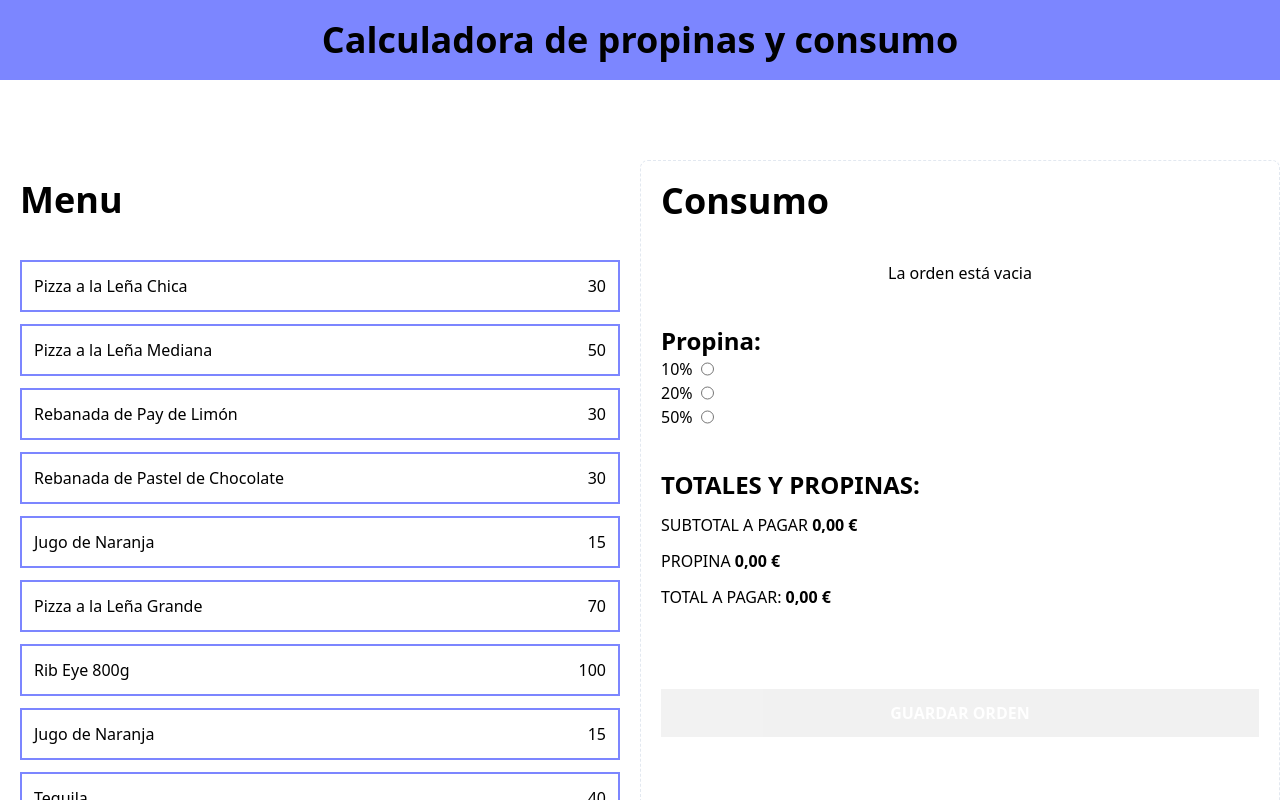
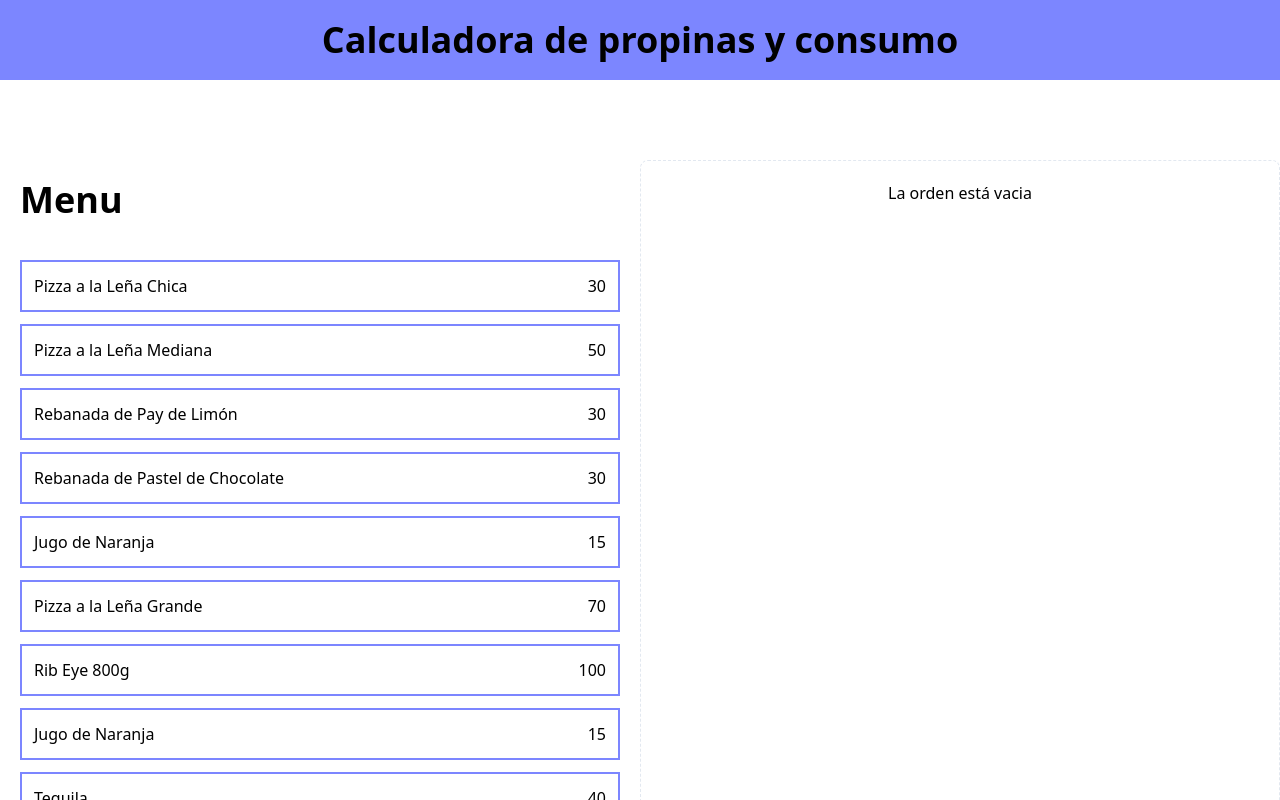
Before and after one commit to alvisEcheverria/tip_calculator, a React (Vite) app: page / in a window 1280 px wide. Shown: the top 800 px of the page. Built offline with nearby package versions, Linux system fonts and the light colour scheme.

Commit message:
finished

```diff
--- a/src/App.tsx
+++ b/src/App.tsx
@@ -30,6 +30,9 @@ function App() {
           </ul>
         </div>
         <div className="border border-dashed border-slate-200 p-5 rounded-lg space-y-10">
+          {
+            orders.length ? (
+              <>
                 <OrderContents
                   orders={orders}
                   removeItem={removeItem}
@@ -45,10 +48,14 @@ function App() {
                   tip={tip}
                   placeOrder={placeOrder}
                 />
+              </>
+            ) :
+              <p className='text-center'>La orden está vacia</p>
+          }
         </div>
       </main>
     </>
   )
-}
+};
 
 export default App;
--- a/src/components/OrderContents.tsx
+++ b/src/components/OrderContents.tsx
@@ -12,10 +12,7 @@ export const OrderContents = ({ orders, removeItem } : OrderContentsProps) => {
       <h2 className="text-4xl font-black">Consumo</h2>
       <ul className='space-y-3 mt-5'>
         {
-          orders.length === 0 ?
-            <p className='text-center'>La orden está vacia</p>
-            : (
-            orders.map((orderItem: OrderItem)=> (
+          orders.map((orderItem: OrderItem)=> (
               <li className='flex justify-between items-center border-t border-gray-300 py-5 last-of-type:border-b'
                 key={orderItem.id}>
                 <div>
@@ -32,8 +29,7 @@ export const OrderContents = ({ orders, removeItem } : OrderContentsProps) => {
                   X
                 </button>
               </li>
-            ))
-          )
+          ))
         }
       </ul>
     </>
--- a/src/components/OrdersTotal.tsx
+++ b/src/components/OrdersTotal.tsx
@@ -8,7 +8,7 @@ type OrdersTotalProps = {
     placeOrder: ()=> void;
 }
 
-export const OrdersTotal = ({ orders, tip }: OrdersTotalProps) => {
+export const OrdersTotal = ({ orders, tip, placeOrder }: OrdersTotalProps) => {
 
     const subtotalAmount = useMemo(()=> orders.reduce((acc, el) => acc + (el.price * el.quantity) , 0), [orders]);
     const tipAmount = useCallback(()=> subtotalAmount * tip, [ tip, subtotalAmount ]);
@@ -33,10 +33,11 @@ export const OrdersTotal = ({ orders, tip }: OrdersTotalProps) => {
             </div>
             <button className="w-full bg-black p-3 uppercase
                 disabled:opacity-5 text-white font-bold mt-10"
-                disabled={subtotalAmount === 0}>
+                disabled={subtotalAmount === 0}
+                onClick={placeOrder}>
                 guardar orden
             </button>
         </>
 
     )
-}
+};
--- a/src/components/TipPercentageForm.tsx
+++ b/src/components/TipPercentageForm.tsx
@@ -5,7 +5,7 @@ type TipPecentageFormProp = {
     setTip: Dispatch<SetStateAction<number>>;
 };
 
-export const TipPercentageForm = ({ setTip } : TipPecentageFormProp) => {
+export const TipPercentageForm = ({ tip, setTip } : TipPecentageFormProp) => {
 
     const tipOptions = [
         {
@@ -30,16 +30,17 @@ export const TipPercentageForm = ({ setTip } : TipPecentageFormProp) => {
             <h3 className="font-black text-2xl">Propina:</h3>
             <form>
                 {
-                    tipOptions.map(tip =>(
-                        <div key={tip.id}
+                    tipOptions.map(tipOption =>(
+                        <div key={tipOption.id}
                             className="flex gap-2">
-                            <label htmlFor={tip.id}>{tip.label} </label>
+                            <label htmlFor={tipOption.id}>{tipOption.label} </label>
                             <input
                                 type="radio"
-                                id={tip.id}
-                                name="tip"
-                                value={tip.value}
+                                id={tipOption.id}
+                                name="tipOption"
+                                value={tipOption.value}
                                 onChange={e => setTip(Number(e.target.value))}
+                                checked={tipOption.value === tip}
                             />
                         </div>
                     ))
@@ -47,4 +48,4 @@ export const TipPercentageForm = ({ setTip } : TipPecentageFormProp) => {
             </form>
         </div>
     )
-}
+};
--- a/src/hooks/useOrder.ts
+++ b/src/hooks/useOrder.ts
@@ -23,12 +23,12 @@ export const useOrder = ()=> {
     const removeItem = (itemId: Items["id"]): void => {
         const updatedOrder = orders.filter(order => order.id !== itemId);
         setOrder(updatedOrder);
-    }
+    };
 
     const placeOrder = (): void => {
         setOrder([]);
         setTip(0);
-    }
+    };
 
     return{
         orders,
```
Lines whose indentation alone changed are shown as unchanged.
